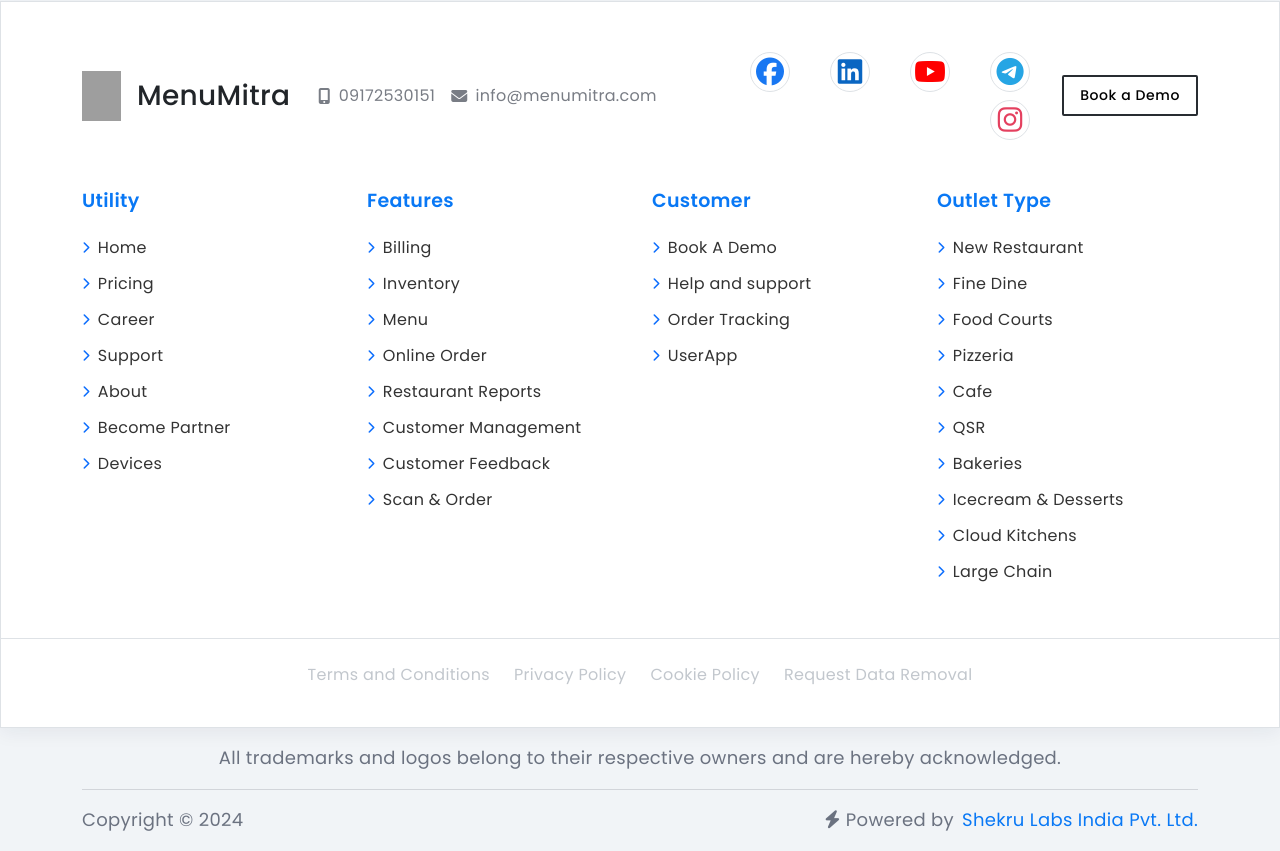
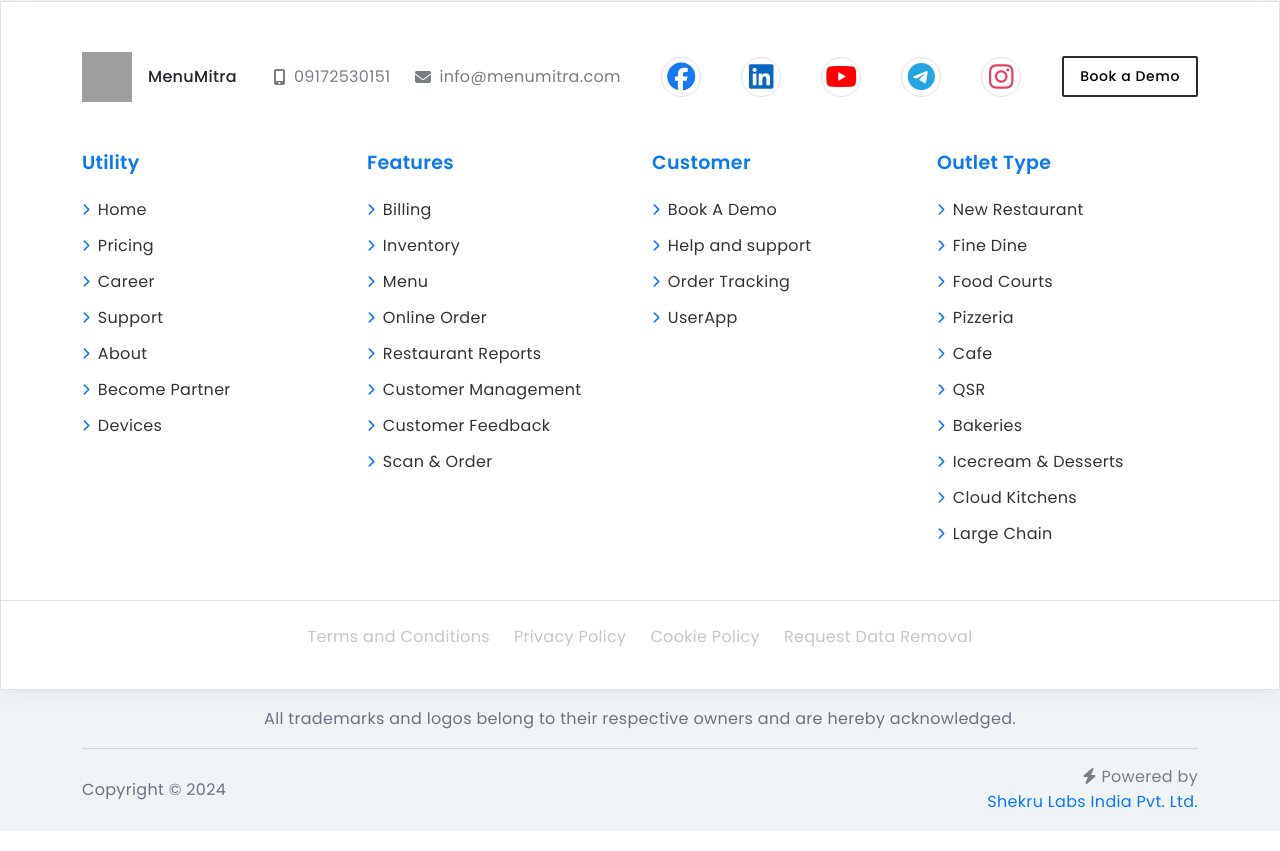
Before and after one commit to Shekru-Labs-India/menumitra_website, a React (Create React App) app: page /cds in a window 1280 px wide. Shown: the part 3136-3987 px from the top of the page. Built offline with nearby package versions, Linux system fonts and the light colour scheme; grey boxes are pictures that could not be loaded.

Commit message:
footer changes

```diff
--- a/src/components/Footer.jsx
+++ b/src/components/Footer.jsx
@@ -22,7 +22,7 @@ const Footer = () => {
                       />
                     </Link>
                     <Link className="ms-3" to="/">
-                      <div className="fs-3 navbar-brand text-dark">
+                      <div className="fs-16 navbar-brand text-dark">
                         MenuMitra
                       </div>
                     </Link>
@@ -141,7 +141,7 @@ const Footer = () => {
           </div>
 
           {/* Footer Links */}
-          <div className="d-flex flex-column flex-md-row justify-content-center align-items-center gap-4 mt-4 pt-4 border-top">
+          <div className="d-flex flex-column flex-md-row justify-content-center align-items-center gap-4 mt-4 pt-4 border-top fs-16">
             <Link className="text-secondary" to="/terms_conditions">Terms and Conditions</Link>
             <Link className="text-secondary" to="/privacy_policy">Privacy Policy</Link>
             <Link className="text-secondary" to="/cookie_policy">Cookie Policy</Link>
@@ -176,16 +176,16 @@ const Footer = () => {
       <section className="py-3">
         <div className="container">
           <div className="text-center mb-3">
-            <p className="mb-0">All trademarks and logos belong to their respective owners and are hereby acknowledged.</p>
+            <p className="mb-0 fs-16">All trademarks and logos belong to their respective owners and are hereby acknowledged.</p>
           </div>
           <hr className="my-3" />
           <div className="row align-items-center">
-            <div className="col-12 col-lg-6 text-center text-lg-start mb-3 mb-lg-0">
-              <p className="mb-0">Copyright © 2024</p>
+            <div className="col-4 col-lg-6 text-center text-lg-start mb-3 mb-lg-0 ">
+              <p className="mb-0 fs-16">Copyright © 2024</p>
             </div>
-            <div className="col-12 col-lg-6 text-center text-lg-end">
-              <p className="mb-0">
+            <div className="col-8 col-lg-6 text-center text-lg-end fs-16">
                 <i className="fa-solid fa-bolt"></i> Powered by
+              <p className="mb-0 fs-16">
                 <Link to="https://www.shekruweb.com" target="_blank" rel="noopener noreferrer" className="text-primary ms-2">
                   Shekru Labs India Pvt. Ltd.
                 </Link>
```
